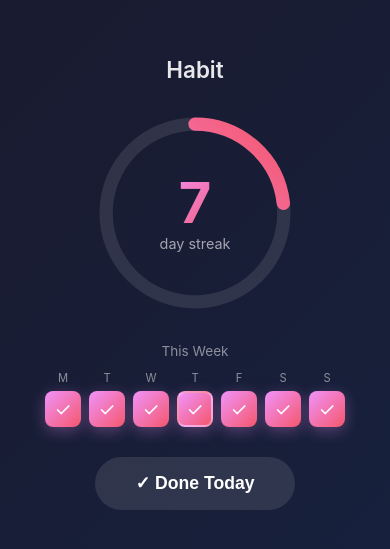
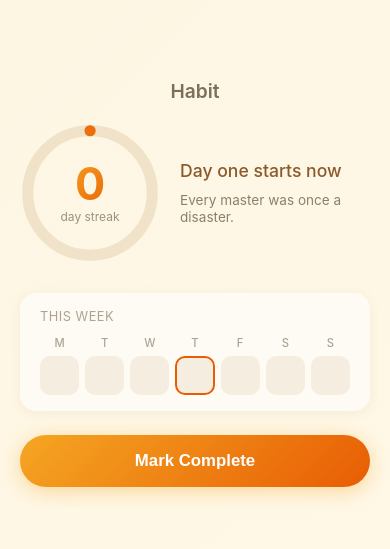
Before and after one commit to yagoTobi/valaritas-miniapp, a plain HTML site: page habits/index.html in a window 390 px wide. Shown: the part 139-688 px from the top of the page. Drawn offline with Linux system fonts and the light colour scheme.

Commit message:
Redesign: ring left, motivational message right, heatmap below
- Cream + yellow/orange color scheme
- Dynamic motivational messages based on streak
- Responsive layout with side-by-side top section

```diff
--- a/habits/index.html
+++ b/habits/index.html
@@ -5,12 +5,8 @@
   <meta name="viewport" content="width=device-width, initial-scale=1.0">
   <title>Habit Tracker</title>
 
-  <!-- Open Graph for Telegram link preview -->
   <meta property="og:title" content="🔥 Habit Streak">
   <meta property="og:description" content="Track your daily progress">
-  <meta property="og:image" content="https://yagotobi.github.io/valaritas-miniapp/habits/preview.png">
-  <meta property="og:image:width" content="512">
-  <meta property="og:image:height" content="512">
   <meta property="og:type" content="website">
 
   <script src="https://telegram.org/js/telegram-web-app.js"></script>
@@ -28,51 +24,60 @@
       flex-direction: column;
       align-items: center;
       justify-content: center;
-      background: linear-gradient(135deg, #1a1a2e 0%, #16213e 100%);
-      color: white;
+      background: linear-gradient(135deg, #FDF6E3 0%, #FFF8E7 100%);
+      color: #5D4E37;
       padding: 20px;
     }
 
     .container {
-      text-align: center;
       width: 100%;
-      max-width: 360px;
+      max-width: 400px;
     }
 
     .habit-name {
-      font-size: 1.4rem;
+      font-size: 1.2rem;
       font-weight: 600;
-      margin-bottom: 30px;
-      opacity: 0.9;
+      margin-bottom: 20px;
+      opacity: 0.8;
+      text-align: center;
     }
 
-    /* Ring Progress */
+    /* Top section: Ring + Message side by side */
+    .top-section {
+      display: flex;
+      align-items: center;
+      justify-content: space-between;
+      gap: 20px;
+      margin-bottom: 30px;
+    }
+
+    /* Ring Progress - Left side */
     .ring-container {
       position: relative;
-      width: 200px;
-      height: 200px;
-      margin: 0 auto 30px;
+      width: 140px;
+      height: 140px;
+      flex-shrink: 0;
     }
 
     .ring-svg {
       transform: rotate(-90deg);
-      width: 200px;
-      height: 200px;
+      width: 140px;
+      height: 140px;
     }
 
     .ring-bg {
       fill: none;
-      stroke: rgba(255,255,255,0.1);
-      stroke-width: 12;
+      stroke: rgba(210, 180, 140, 0.3);
+      stroke-width: 10;
     }
 
     .ring-progress {
       fill: none;
       stroke: url(#gradient);
-      stroke-width: 12;
+      stroke-width: 10;
       stroke-linecap: round;
-      stroke-dasharray: 502;
-      stroke-dashoffset: 502;
+      stroke-dasharray: 352;
+      stroke-dashoffset: 352;
       transition: stroke-dashoffset 1s ease-out;
     }
 
@@ -85,36 +90,61 @@
     }
 
     .streak-number {
-      font-size: 3.5rem;
+      font-size: 2.8rem;
       font-weight: 700;
       line-height: 1;
-      background: linear-gradient(135deg, #f093fb 0%, #f5576c 100%);
+      background: linear-gradient(135deg, #F5A623 0%, #E85D04 100%);
       -webkit-background-clip: text;
       -webkit-text-fill-color: transparent;
       background-clip: text;
     }
 
     .streak-label {
-      font-size: 0.9rem;
+      font-size: 0.75rem;
       opacity: 0.6;
-      margin-top: 4px;
+      margin-top: 2px;
     }
 
-    /* Week Heatmap */
+    /* Motivational Message - Right side */
+    .message-section {
+      flex: 1;
+      text-align: left;
+    }
+
+    .motivational-message {
+      font-size: 1.1rem;
+      font-weight: 500;
+      line-height: 1.4;
+      color: #8B5A2B;
+      margin-bottom: 8px;
+    }
+
+    .motivational-sub {
+      font-size: 0.85rem;
+      opacity: 0.7;
+      line-height: 1.3;
+    }
+
+    /* Week Heatmap - Below */
     .heatmap-section {
-      margin-top: 20px;
+      background: rgba(255, 255, 255, 0.6);
+      border-radius: 16px;
+      padding: 16px 20px;
+      box-shadow: 0 2px 12px rgba(139, 90, 43, 0.08);
     }
 
     .heatmap-label {
-      font-size: 0.85rem;
+      font-size: 0.8rem;
       opacity: 0.5;
       margin-bottom: 12px;
+      text-transform: uppercase;
+      letter-spacing: 0.5px;
     }
 
     .heatmap {
       display: flex;
-      justify-content: center;
-      gap: 8px;
+      justify-content: space-between;
+      gap: 6px;
     }
 
     .day {
@@ -122,19 +152,22 @@
       flex-direction: column;
       align-items: center;
       gap: 6px;
+      flex: 1;
     }
 
     .day-label {
       font-size: 0.7rem;
       opacity: 0.5;
       text-transform: uppercase;
+      font-weight: 500;
     }
 
     .day-box {
-      width: 36px;
-      height: 36px;
-      border-radius: 8px;
-      background: rgba(255,255,255,0.08);
+      width: 100%;
+      aspect-ratio: 1;
+      max-width: 42px;
+      border-radius: 10px;
+      background: rgba(210, 180, 140, 0.2);
       transition: all 0.3s ease;
       cursor: pointer;
       display: flex;
@@ -143,17 +176,18 @@
     }
 
     .day-box.completed {
-      background: linear-gradient(135deg, #f093fb 0%, #f5576c 100%);
-      box-shadow: 0 4px 15px rgba(240, 147, 251, 0.3);
+      background: linear-gradient(135deg, #F5A623 0%, #E85D04 100%);
+      box-shadow: 0 3px 12px rgba(245, 166, 35, 0.35);
     }
 
     .day-box.today {
-      border: 2px solid rgba(255,255,255,0.3);
+      border: 2px solid #E85D04;
     }
 
     .day-box .check {
       opacity: 0;
-      font-size: 1.2rem;
+      font-size: 1.1rem;
+      color: white;
     }
 
     .day-box.completed .check {
@@ -162,25 +196,27 @@
 
     /* Action Button */
     .action-btn {
-      margin-top: 30px;
-      background: linear-gradient(135deg, #f093fb 0%, #f5576c 100%);
+      margin-top: 24px;
+      width: 100%;
+      background: linear-gradient(135deg, #F5A623 0%, #E85D04 100%);
       color: white;
       border: none;
       padding: 16px 40px;
-      font-size: 1.1rem;
+      font-size: 1.05rem;
       font-weight: 600;
       border-radius: 50px;
       cursor: pointer;
       transition: transform 0.2s, box-shadow 0.2s;
-      box-shadow: 0 4px 20px rgba(240, 147, 251, 0.4);
+      box-shadow: 0 4px 20px rgba(245, 166, 35, 0.4);
     }
 
     .action-btn:active {
-      transform: scale(0.95);
+      transform: scale(0.97);
     }
 
     .action-btn.done {
-      background: rgba(255,255,255,0.1);
+      background: rgba(139, 90, 43, 0.15);
+      color: #8B5A2B;
       box-shadow: none;
     }
   </style>
@@ -189,16 +225,18 @@
   <div class="container">
     <div class="habit-name" id="habitName">Meditation</div>
 
+    <div class="top-section">
+      <!-- Ring on the left -->
       <div class="ring-container">
-      <svg class="ring-svg" viewBox="0 0 180 180">
+        <svg class="ring-svg" viewBox="0 0 126 126">
           <defs>
             <linearGradient id="gradient" x1="0%" y1="0%" x2="100%" y2="100%">
-            <stop offset="0%" style="stop-color:#f093fb"/>
-            <stop offset="100%" style="stop-color:#f5576c"/>
+              <stop offset="0%" style="stop-color:#F5A623"/>
+              <stop offset="100%" style="stop-color:#E85D04"/>
             </linearGradient>
           </defs>
-        <circle class="ring-bg" cx="90" cy="90" r="80"/>
-        <circle class="ring-progress" id="ringProgress" cx="90" cy="90" r="80"/>
+          <circle class="ring-bg" cx="63" cy="63" r="56"/>
+          <circle class="ring-progress" id="ringProgress" cx="63" cy="63" r="56"/>
         </svg>
         <div class="ring-center">
           <div class="streak-number" id="streakNumber">0</div>
@@ -206,6 +244,14 @@
         </div>
       </div>
 
+      <!-- Message on the right -->
+      <div class="message-section">
+        <div class="motivational-message" id="motivationalMessage">Keep going!</div>
+        <div class="motivational-sub" id="motivationalSub">You're building something powerful.</div>
+      </div>
+    </div>
+
+    <!-- Heatmap below -->
     <div class="heatmap-section">
       <div class="heatmap-label">This Week</div>
       <div class="heatmap" id="heatmap"></div>
@@ -221,15 +267,31 @@
       tg.expand();
     }
 
+    // Motivational messages based on streak
+    const messages = [
+      { min: 0, max: 0, msg: "Day one starts now", sub: "Every master was once a disaster." },
+      { min: 1, max: 2, msg: "You've started!", sub: "The hardest part is behind you." },
+      { min: 3, max: 6, msg: "Building momentum", sub: "Consistency beats intensity." },
+      { min: 7, max: 13, msg: "One week strong 💪", sub: "You're proving something to yourself." },
+      { min: 14, max: 20, msg: "Two weeks in!", sub: "This is becoming who you are." },
+      { min: 21, max: 29, msg: "Habit forming", sub: "21 days — science says you're rewiring." },
+      { min: 30, max: 59, msg: "One month!", sub: "You've done what most never will." },
+      { min: 60, max: 89, msg: "Unstoppable", sub: "Two months of discipline." },
+      { min: 90, max: Infinity, msg: "Legendary", sub: "You are the habit now." }
+    ];
+
+    function getMessage(streak) {
+      return messages.find(m => streak >= m.min && streak <= m.max) || messages[0];
+    }
+
     // Parse params
     const params = new URLSearchParams(window.location.search);
     const startParam = tg?.initDataUnsafe?.start_param || '';
 
-    // Parse startapp format: habit_meditation_streak_15_week_1110110
     let config = {
       habit: 'Habit',
-      streak: 7,
-      week: '1111111', // 7 days, 1=done, 0=not
+      streak: 0,
+      week: '0000000',
       goal: 30
     };
 
@@ -243,7 +305,6 @@
       }
     }
 
-    // Also check URL params
     config.habit = params.get('habit') || config.habit;
     config.streak = parseInt(params.get('streak')) || config.streak;
     config.week = params.get('week') || config.week;
@@ -253,9 +314,14 @@
     document.getElementById('habitName').textContent = config.habit;
     document.getElementById('streakNumber').textContent = config.streak;
 
-    // Ring progress (streak / goal)
+    // Update motivational message
+    const msgData = getMessage(config.streak);
+    document.getElementById('motivationalMessage').textContent = msgData.msg;
+    document.getElementById('motivationalSub').textContent = msgData.sub;
+
+    // Ring progress (r=56, circumference = 2*PI*56 ≈ 352)
+    const circumference = 2 * Math.PI * 56;
     const progress = Math.min(config.streak / config.goal, 1);
-    const circumference = 2 * Math.PI * 80; // 502
     const offset = circumference * (1 - progress);
     setTimeout(() => {
       document.getElementById('ringProgress').style.strokeDashoffset = offset;
@@ -263,8 +329,8 @@
 
     // Week heatmap
     const days = ['M', 'T', 'W', 'T', 'F', 'S', 'S'];
-    const today = new Date().getDay(); // 0=Sun, 1=Mon...
-    const todayIdx = today === 0 ? 6 : today - 1; // Convert to Mon=0
+    const today = new Date().getDay();
+    const todayIdx = today === 0 ? 6 : today - 1;
 
     const heatmap = document.getElementById('heatmap');
     for (let i = 0; i < 7; i++) {
@@ -289,7 +355,6 @@
       dayEl.appendChild(box);
       heatmap.appendChild(dayEl);
 
-      // Click to toggle
       box.addEventListener('click', () => {
         box.classList.toggle('completed');
         if (tg?.HapticFeedback) {
@@ -311,15 +376,17 @@
         btn.textContent = '✓ Done Today';
         btn.classList.add('done');
 
-        // Mark today in heatmap
         const todayBox = heatmap.children[todayIdx].querySelector('.day-box');
         todayBox.classList.add('completed');
 
-        // Update streak
         config.streak++;
         document.getElementById('streakNumber').textContent = config.streak;
 
-        // Update ring
+        // Update message
+        const newMsgData = getMessage(config.streak);
+        document.getElementById('motivationalMessage').textContent = newMsgData.msg;
+        document.getElementById('motivationalSub').textContent = newMsgData.sub;
+
         const newProgress = Math.min(config.streak / config.goal, 1);
         const newOffset = circumference * (1 - newProgress);
         document.getElementById('ringProgress').style.strokeDashoffset = newOffset;
```
Lines whose indentation alone changed are shown as unchanged.
